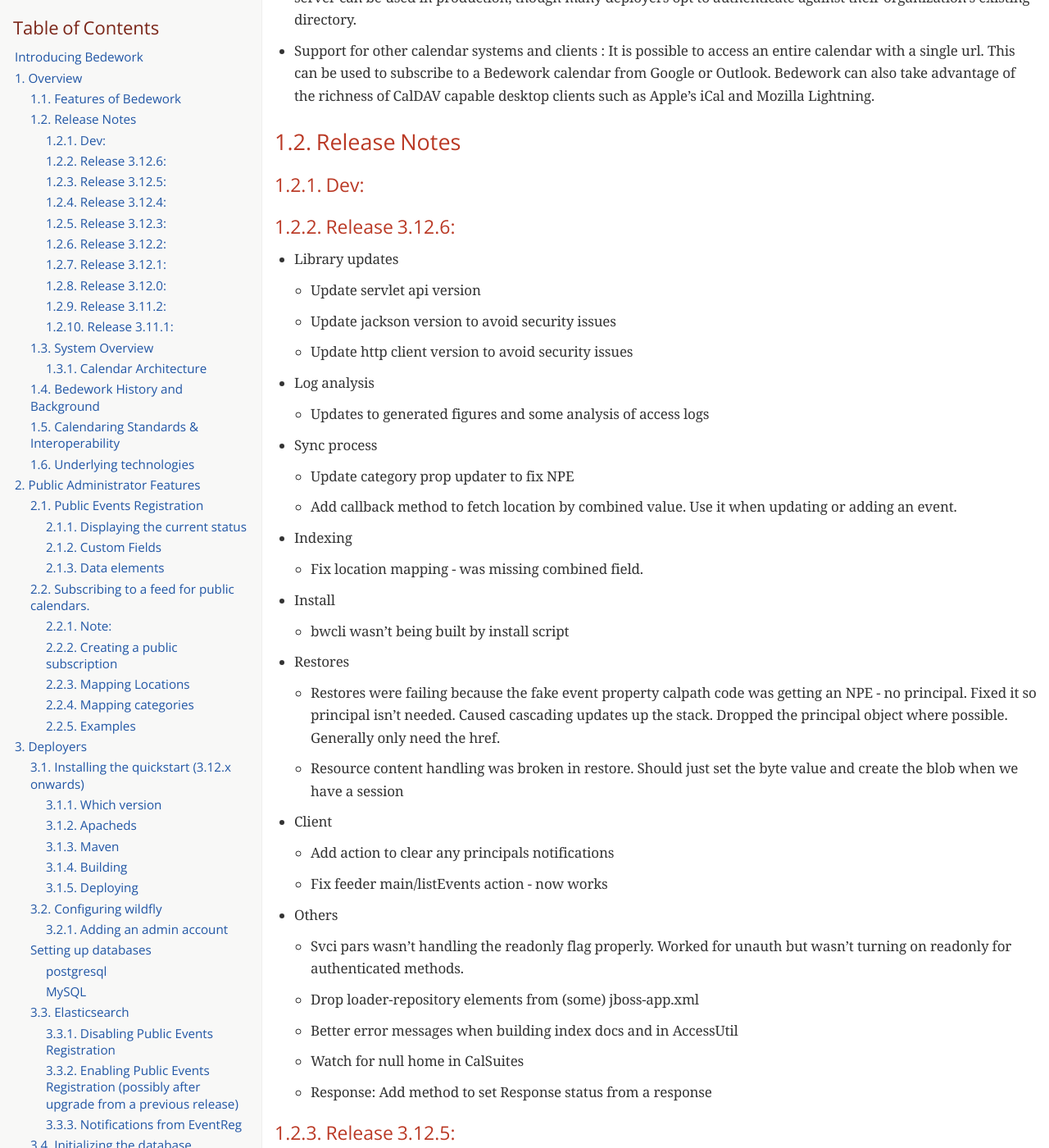
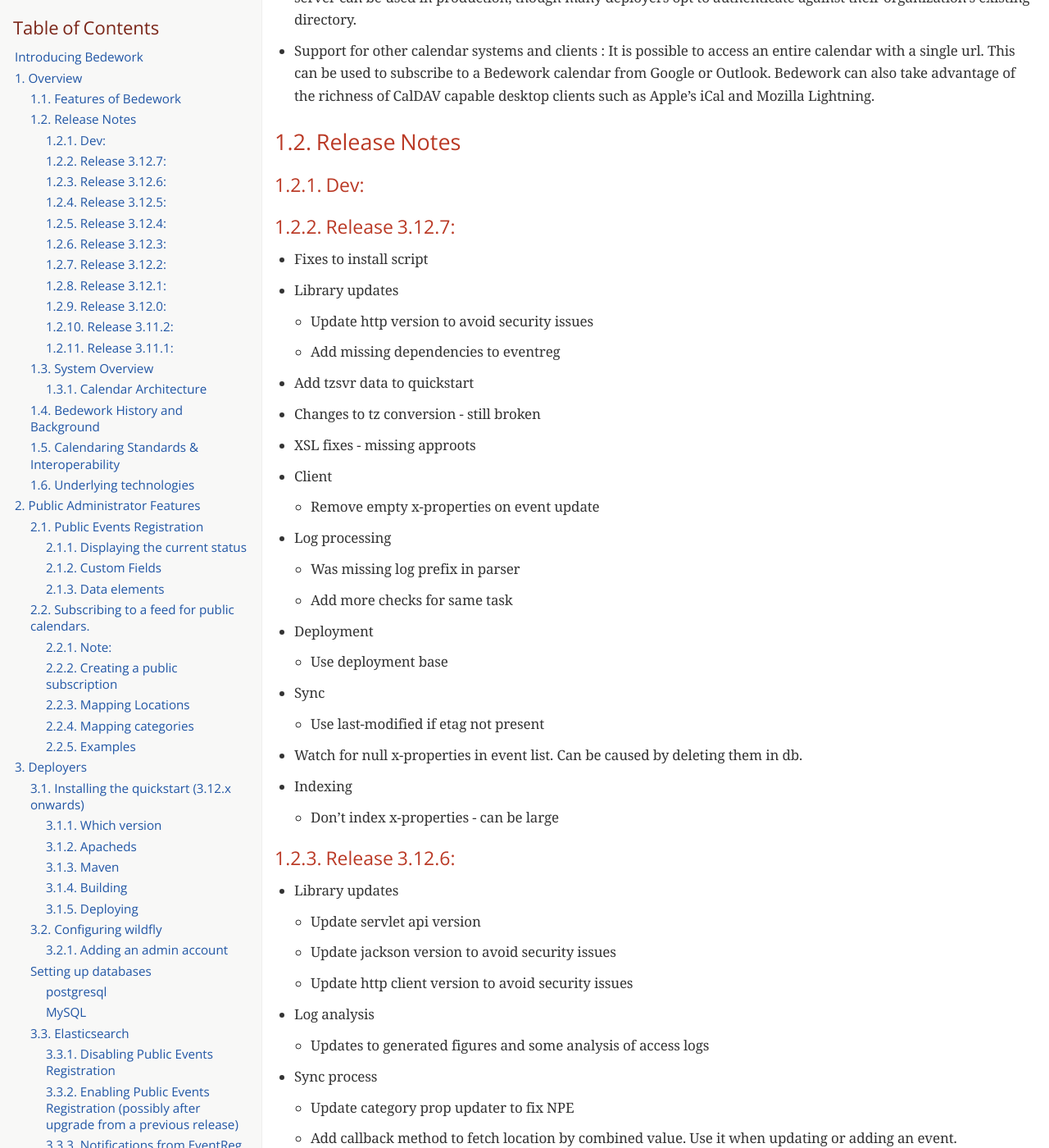
Before and after one commit to Bedework/bedework, a Jekyll site: the page docs/index.html, which Jekyll copies as it is, in a window 1280 px wide and 1400 px high, scrolled down 3183 px. Shown: the whole window at 82% size. Built offline with Jekyll 4.4.1, drawn with Linux system fonts in a browser that asks for light colours; some web fonts are replaced; some of the changed text lies outside the part shown.

```diff
--- a/docs/index.html
+++ b/docs/index.html
@@ -23,15 +23,16 @@
 <li><a href="#release-notes">1.2. Release Notes</a>
 <ul class="sectlevel3">
 <li><a href="#_dev">1.2.1. Dev:</a></li>
-<li><a href="#_release_3_12_6">1.2.2. Release 3.12.6:</a></li>
-<li><a href="#_release_3_12_5">1.2.3. Release 3.12.5:</a></li>
-<li><a href="#_release_3_12_4">1.2.4. Release 3.12.4:</a></li>
-<li><a href="#_release_3_12_3">1.2.5. Release 3.12.3:</a></li>
-<li><a href="#_release_3_12_2">1.2.6. Release 3.12.2:</a></li>
-<li><a href="#_release_3_12_1">1.2.7. Release 3.12.1:</a></li>
-<li><a href="#_release_3_12_0">1.2.8. Release 3.12.0:</a></li>
-<li><a href="#_release_3_11_2">1.2.9. Release 3.11.2:</a></li>
-<li><a href="#_release_3_11_1">1.2.10. Release 3.11.1:</a></li>
+<li><a href="#_release_3_12_7">1.2.2. Release 3.12.7:</a></li>
+<li><a href="#_release_3_12_6">1.2.3. Release 3.12.6:</a></li>
+<li><a href="#_release_3_12_5">1.2.4. Release 3.12.5:</a></li>
+<li><a href="#_release_3_12_4">1.2.5. Release 3.12.4:</a></li>
+<li><a href="#_release_3_12_3">1.2.6. Release 3.12.3:</a></li>
+<li><a href="#_release_3_12_2">1.2.7. Release 3.12.2:</a></li>
+<li><a href="#_release_3_12_1">1.2.8. Release 3.12.1:</a></li>
+<li><a href="#_release_3_12_0">1.2.9. Release 3.12.0:</a></li>
+<li><a href="#_release_3_11_2">1.2.10. Release 3.11.2:</a></li>
+<li><a href="#_release_3_11_1">1.2.11. Release 3.11.1:</a></li>
 </ul>
 </li>
 <li><a href="#system-overview">1.3. System Overview</a>
@@ -265,14 +266,102 @@
 
 </div>
 <div class="sect3">
-<h4 id="_release_3_12_6">1.2.2. Release 3.12.6:</h4>
-<div class="ulist">
-<ul>
+<h4 id="_release_3_12_7">1.2.2. Release 3.12.7:</h4>
+<div class="ulist">
+<ul>
+<li>
+<p>Fixes to install script</p>
+</li>
 <li>
 <p>Library updates</p>
 <div class="ulist">
 <ul>
 <li>
+<p>Update http version to avoid security issues</p>
+</li>
+<li>
+<p>Add missing dependencies to eventreg</p>
+</li>
+</ul>
+</div>
+</li>
+<li>
+<p>Add tzsvr data to quickstart</p>
+</li>
+<li>
+<p>Changes to tz conversion - still broken</p>
+</li>
+<li>
+<p>XSL fixes - missing approots</p>
+</li>
+<li>
+<p>Client</p>
+<div class="ulist">
+<ul>
+<li>
+<p>Remove empty x-properties on event update</p>
+</li>
+</ul>
+</div>
+</li>
+<li>
+<p>Log processing</p>
+<div class="ulist">
+<ul>
+<li>
+<p>Was missing log prefix in parser</p>
+</li>
+<li>
+<p>Add more checks for same task</p>
+</li>
+</ul>
+</div>
+</li>
+<li>
+<p>Deployment</p>
+<div class="ulist">
+<ul>
+<li>
+<p>Use deployment base</p>
+</li>
+</ul>
+</div>
+</li>
+<li>
+<p>Sync</p>
+<div class="ulist">
+<ul>
+<li>
+<p>Use last-modified if etag not present</p>
+</li>
+</ul>
+</div>
+</li>
+<li>
+<p>Watch for null x-properties in event list. Can be caused by deleting them in db.</p>
+</li>
+<li>
+<p>Indexing</p>
+<div class="ulist">
+<ul>
+<li>
+<p>Don&#8217;t index x-properties - can be large</p>
+</li>
+</ul>
+</div>
+</li>
+</ul>
+</div>
+</div>
+<div class="sect3">
+<h4 id="_release_3_12_6">1.2.3. Release 3.12.6:</h4>
+<div class="ulist">
+<ul>
+<li>
+<p>Library updates</p>
+<div class="ulist">
+<ul>
+<li>
 <p>Update servlet api version</p>
 </li>
 <li>
@@ -440,7 +529,7 @@
 </div>
 </div>
 <div class="sect3">
-<h4 id="_release_3_12_4">1.2.4. Release 3.12.4:</h4>
+<h4 id="_release_3_12_4">1.2.5. Release 3.12.4:</h4>
 <div class="ulist">
 <ul>
 <li>
@@ -478,7 +567,7 @@
 </div>
 </div>
 <div class="sect3">
-<h4 id="_release_3_12_3">1.2.5. Release 3.12.3:</h4>
+<h4 id="_release_3_12_3">1.2.6. Release 3.12.3:</h4>
 <div class="ulist">
 <ul>
 <li>
@@ -545,7 +634,7 @@ Subsystem: com.intellij.openapi.diff.impl.patch.CharsetEP
 </div>
 </div>
 <div class="sect3">
-<h4 id="_release_3_12_2">1.2.6. Release 3.12.2:</h4>
+<h4 id="_release_3_12_2">1.2.7. Release 3.12.2:</h4>
 <div class="ulist">
 <ul>
 <li>
@@ -1031,7 +1120,7 @@ autokill killing off some of the long running system jobs.</p>
 </div>
 </div>
 <div class="sect3">
-<h4 id="_release_3_11_1">1.2.10. Release 3.11.1:</h4>
+<h4 id="_release_3_11_1">1.2.11. Release 3.11.1:</h4>
 <div class="ulist">
 <ul>
 <li>
@@ -1413,6 +1502,9 @@ This requires git 2.x or greater. The clones use a tag rather than branch and th
 </div>
 <div class="ulist">
 <ul>
+<li>
+<p><a href="https://github.com/Bedework/bedework/raw/bedework-3.12.7/build/quickstart/linux/installQS.sh">3.12.7</a></p>
+</li>
 <li>
 <p><a href="https://github.com/Bedework/bedework/raw/bedework-3.12.6/build/quickstart/linux/installQS.sh">3.12.6</a></p>
 </li>
--- a/src/main/asciidoc/deployers/installing.adoc
+++ b/src/main/asciidoc/deployers/installing.adoc
@@ -9,6 +9,7 @@ The latest script may be downloaded from https://github.com/Bedework/bedework/ra
 
 Specific versions of the script are at:
 
+ * https://github.com/Bedework/bedework/raw/bedework-3.12.7/build/quickstart/linux/installQS.sh[3.12.7]
  * https://github.com/Bedework/bedework/raw/bedework-3.12.6/build/quickstart/linux/installQS.sh[3.12.6]
  * https://github.com/Bedework/bedework/raw/bedework-3.12.5/build/quickstart/linux/installQS.sh[3.12.5]
  * https://github.com/Bedework/bedework/raw/bedework-3.12.3/build/quickstart/linux/installQS.sh[3.12.3]
```
Also changed, not shown: other parts of docs/index.html (+4 -4 lines), src/main/asciidoc/overview/release-notes.adoc (+21 -0 lines), 1 other file.
